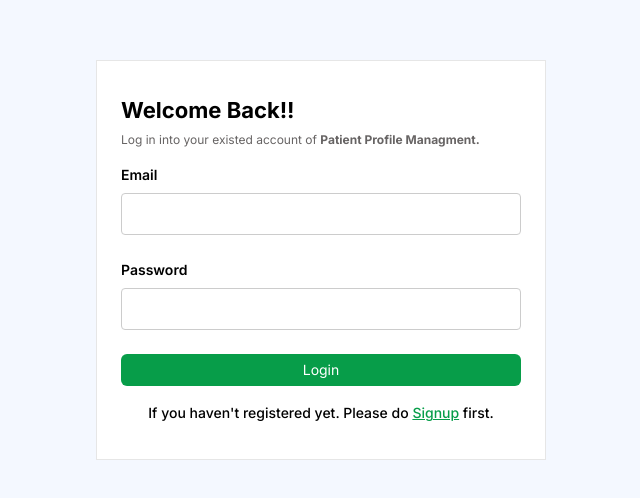
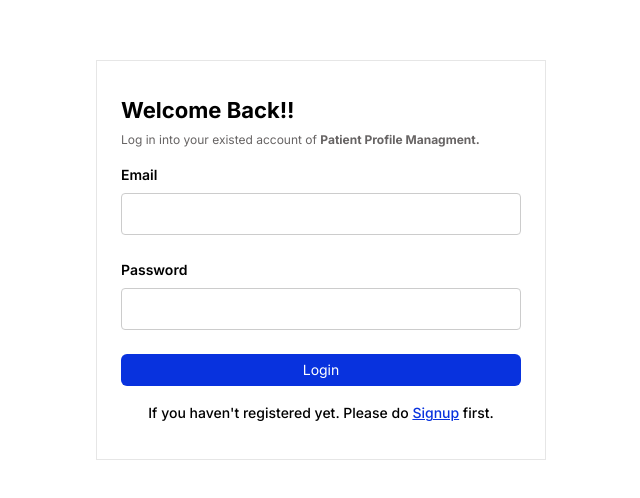
Before and after one commit to ajaydangol014/patient-profile-management, a React (Create React App) app: page /login in a window 1280 px wide. Shown: the part 140-638 px from the top of the page, without its empty margins (319-959 px from the left). Built offline with nearby package versions, Linux system fonts and the light colour scheme.

Commit message:
LFUNIOLD-227: Add styling for sidebar and table component

```diff
--- a/src/assets/sass/variables/_color.scss
+++ b/src/assets/sass/variables/_color.scss
@@ -2,7 +2,7 @@
 $white: #ffffff !default;
 $black: #000000 !default;
 
-$primary: #079d49 !default;
+$primary: #0832de !default;
 $secondary: #98bdff !default;
 
 $green: #249f5d !default;
@@ -37,10 +37,12 @@ $colorMap: (
     "base": $green,
     "light": lighten($green, 10%),
     "dark": darken($green, 10%),
+    "lighten": #e8f5ec,
   ),
   "grey": (
     "base": #f5f8fa,
     "disabled": #e6ebee,
+    "basic": #8d8d8d,
     "1": #f9f9f9,
     "2": #b8c2c8,
     "3": #959595,
@@ -48,6 +50,7 @@ $colorMap: (
     "5": rgba($black, 0.2),
     "6": rgba($black, 0.6),
     "7": #e6e6e6,
+    "8": "#7D7D7D",
   ),
 );
 
--- a/src/components/navbar/Navbar.js
+++ b/src/components/navbar/Navbar.js
@@ -5,9 +5,7 @@ const Navbar = (props) => {
   return (
     <nav className="navbar">
       <div className=" navbar__flex px-4x">
-        <div className="navbar__header">
-          <h1>Patient Profile Management</h1>
-        </div>
+        <div className="navbar__header"></div>
         <div className="navbar__list">
           <Link to="/" className="navbar__item">
             {props.name}
--- a/src/components/sidebar/Sidebar.js
+++ b/src/components/sidebar/Sidebar.js
@@ -13,6 +13,10 @@ const Sidebar = (props) => {
 
   return (
     <div className="sidebar sidebar--bordered-right-1x">
+      <div className="navbar__header">
+        <h1>Patient Profile Management</h1>
+      </div>
+      <div className="sidebar__flex">
         <div className="menu-group">
           <Link
             to="/dashboard"
@@ -30,8 +34,12 @@ const Sidebar = (props) => {
         </div>
 
         <div>
-        <div className="logout menu-group__nodes__single" onClick={logoutUser}>
+          <div
+            className="logout menu-group__nodes__single"
+            onClick={logoutUser}
+          >
             Logout
+          </div>
         </div>
       </div>
     </div>
--- a/src/docs/_navbar.scss
+++ b/src/docs/_navbar.scss
@@ -1,19 +1,24 @@
 .navbar {
   padding: 20px 0;
-  background-color: getColor("primary.base");
-  color: getColor("white.base");
-  position: fixed;
-  top: 0;
-  left: 0;
-  width: 100%;
-  z-index: 1;
-  border: 1px solid getColor("grey.7");
+  // background-color: getColor("white.base");
+  color: getColor("primary.base");
+  // position: fixed;
+  // top: 0;
+  // left: 0;
+  // width: 100%;
+  // z-index: 1;
+  // border: 1px solid getColor("grey.7");
 
   @include e(header) {
     h1 {
       font-size: 16px;
-      color: getColor("white.base");
+      color: getColor("primary.base");
     }
+  }
+
+  @include e(item) {
+    color: black;
+    font-weight: 600;
   }
 
   @include e(flex) {
--- a/src/docs/_table.scss
+++ b/src/docs/_table.scss
@@ -23,6 +23,6 @@ th {
   padding-top: 12px;
   padding-bottom: 12px;
   text-align: left;
-  background-color: getColor("primary.base");
-  color: getColor("white.base");
+  background-color: getColor("white.base");
+  color: getColor("grey.8");
 }
--- a/src/docs/docs.scss
+++ b/src/docs/docs.scss
@@ -3,10 +3,6 @@
 @import "guide";
 @import "navbar";
 @import "dialog";
-
-body {
-  background: getColor("secondary.lighter") !important;
-}
 
 .container {
   max-width: 1380px;
@@ -20,19 +16,23 @@ code {
 
 //Sidebar
 .sidebar {
-  width: 250px;
-  height: calc(100vh - 80px);
+  width: 300px;
+  height: 100vh;
   position: sticky;
-  padding: getSpacing("4x") getSpacing("6x");
-  background-color: getColor("white.base");
+  background-color: #f1f1f1;
   overflow-y: auto;
   color: getColor("black.base");
   border: 1px solid getColor("grey.7");
-  top: 80px;
+  top: 0;
+  padding: getSpacing("4x") getSpacing("6x");
 }
 
-.guide-wrapper {
-  padding-top: 80px;
+.sidebar__flex {
+  display: flex;
+  flex-direction: column;
+  justify-content: space-between;
+  margin-top: 20px;
+  height: calc(100vh - 100px);
 }
 
 .guide-content {
@@ -236,12 +236,14 @@ code {
   @include e(nodes) {
     padding: 0;
     @include e(single) {
-      color: getColor("primary.base");
+      color: #343434;
       display: block;
-      margin-bottom: 12px;
       font-weight: 600;
+      padding: getSpacing("4x") getSpacing("6x");
+      border-radius: 10px;
       &:hover {
-        color: rgba($black, 0.8);
+        color: getColor("white.base");
+        background-color: getColor("primary.base");
       }
       @include m(active) {
         color: getColor("primary.base");
--- a/src/routes/AppWrapper.js
+++ b/src/routes/AppWrapper.js
@@ -9,11 +9,11 @@ const AppWrapper = () => {
 
   return (
     <>
-      <Navbar name={loginUserdata.name} />
       <div className="">
         <div className="guide-wrapper d-flex">
           <Sidebar />
           <div className="guide-content">
+            <Navbar name={loginUserdata.name} />
             <Outlet />
           </div>
         </div>
```
Lines whose indentation alone changed are shown as unchanged.
